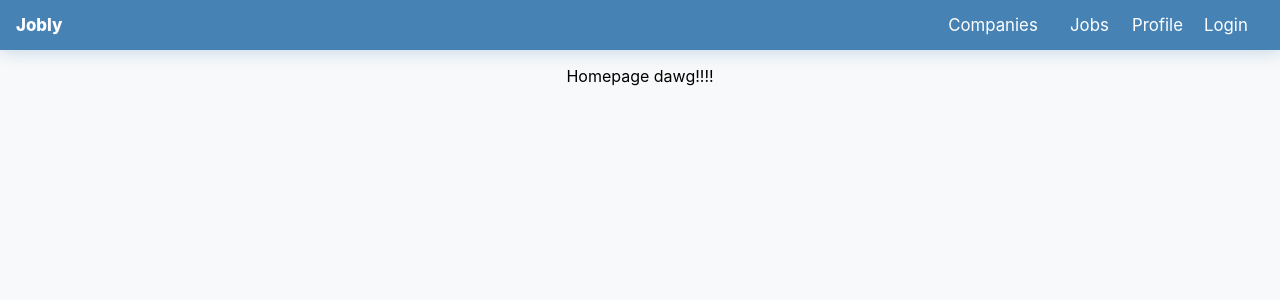
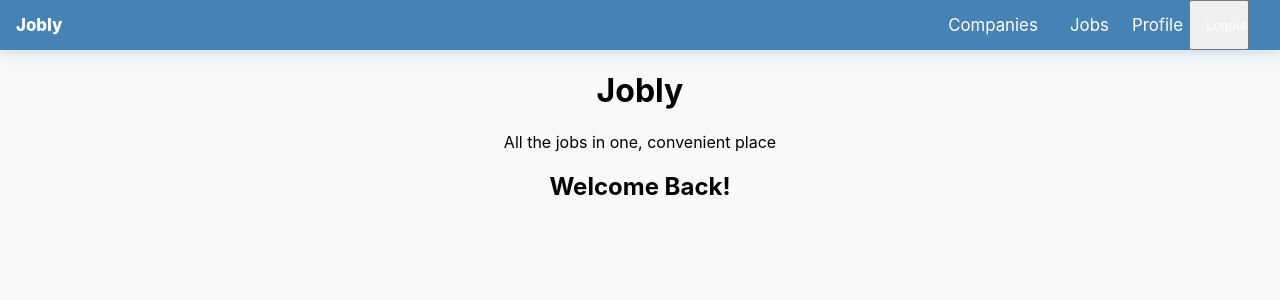
Before and after one commit to wongco/react-jobly, a React (Create React App) app: page / in a window 1280 px wide. Shown: the top 300 px of the page. Built offline with nearby package versions, Linux system fonts and the light colour scheme; sample sign-in values are in the browser's storage.

Commit message:
Protected Route implemented

```diff
--- a/src/AuthForm.js
+++ b/src/AuthForm.js
@@ -1,6 +1,6 @@
 import React, { Component } from 'react';
 import { Redirect } from 'react-router-dom';
-import styled from 'styled-components';
+// import styled from 'styled-components';
 import JoblyApi from './JoblyApi';
 
 class AuthForm extends Component {
@@ -32,6 +32,7 @@ class AuthForm extends Component {
   async handleSubmit(evt) {
     evt.preventDefault();
     const { fields, signup } = this.state;
+    // Extracting userDetails from the state fields array into an API-ready object
     const userDetails = fields.reduce((last, curr) => {
       last[curr.name] = curr.value;
       return last;
@@ -51,25 +52,24 @@ class AuthForm extends Component {
         );
       }
 
-      if (apiResponse.token) {
-        localStorage.setItem('token', JSON.stringify(apiResponse.token));
-        localStorage.setItem('username', JSON.stringify(username));
-        this.setState({ success: true });
-        // May need to move this.props.submit to componentWillUnmount
-        this.props.submit({ username, token: apiResponse.token });
-      }
+      //   Store token. Otherwise the error will be caught
+      localStorage.setItem('token', JSON.stringify(apiResponse.token));
+      this.props.submit({ username, token: apiResponse.token });
+      this.props.history.replace('/jobs');
     } catch (err) {
       this.setState({ error: err });
     }
   }
 
+  //   Toggles whether to display signup or login forms
   toggleMode() {
     this.setState(currState => ({ signup: !currState.signup }));
   }
 
   renderFields() {
     const { fields, signup } = this.state;
-    const length = signup ? Infinity : 2;
+    const length = signup ? fields.length : 2;
+    // Decide between rendering just username/password and everything else
     return fields.slice(0, length).map(obj => {
       const { name, value, type } = obj;
       return (
@@ -88,9 +88,7 @@ class AuthForm extends Component {
   }
 
   render() {
-    const display = this.state.success ? (
-      <Redirect to="/" />
-    ) : (
+    return (
       <div>
         <div>
           <button disabled={!this.state.signup} onClick={this.toggleMode}>
@@ -104,10 +102,9 @@ class AuthForm extends Component {
           {this.renderFields()}
           <button>Submit</button>
         </form>
-        {this.state.error.length ? <div>{this.state.error}</div> : null}
+        {this.state.error.length && <div>{this.state.error}</div>}
       </div>
     );
-    return <div>{display}</div>;
   }
 }
 
--- /dev/null
+++ b/src/HomePage.js
@@ -0,0 +1,22 @@
+import React, { Component } from 'react';
+import { Link } from 'react-router-dom';
+
+class HomePage extends Component {
+  render() {
+    return (
+      <div>
+        <h1>Jobly</h1>
+        <p>All the jobs in one, convenient place</p>
+        {this.props.token ? (
+          <h2>Welcome Back!</h2>
+        ) : (
+          <Link to="/login">
+            <button>Log in</button>
+          </Link>
+        )}
+      </div>
+    );
+  }
+}
+
+export default HomePage;
--- a/src/NavBar.js
+++ b/src/NavBar.js
@@ -1,6 +1,6 @@
 import React, { Component } from 'react';
 import styled from 'styled-components';
-import { NavLink } from 'react-router-dom';
+import { NavLink, withRouter } from 'react-router-dom';
 
 const StyledNav = styled.nav`
   height: 50px;
@@ -39,6 +39,27 @@ const StyledNavLink = styled(NavLink)`
   }
 `;
 
+const StyledLogoutButton = styled.button`
+  display: flex;
+  justify-content: space-around;
+  align-items: center;
+  box-sizing: border-box;
+  padding: 0px 15px;
+  margin: 0px 1px;
+  color: white;
+  font-weight: 400;
+  height: 100%;
+  width: 60px;
+
+  &:hover {
+    background-color: gray;
+  }
+
+  &.active {
+    font-weight: 800;
+  }
+`;
+
 const StyledCompanyLink = styled(StyledNavLink)`
   width: 120px;
 `;
@@ -53,12 +74,19 @@ const StyledLoginLink = styled(StyledNavLink)`
 `;
 
 class Navbar extends Component {
+  constructor(props) {
+    super(props);
+    this.handleLogout = this.handleLogout.bind(this);
+  }
+
+  handleLogout() {
+    this.props.logout();
+    // Access to history is granted by the withRouter export
+    this.props.history.push('/');
+  }
+
   render() {
-    return (
-      <StyledNav>
-        <StyledNavLink exact to="/">
-          Jobly
-        </StyledNavLink>
+    const display = this.props.token ? (
       <StyledRouteLinkContainer>
         <StyledCompanyLink exact to="/companies">
           Companies
@@ -69,10 +97,24 @@ class Navbar extends Component {
         <StyledProfileLink exact to="/profile">
           Profile
         </StyledProfileLink>
+        <StyledLogoutButton onClick={this.handleLogout}>
+          Logout
+        </StyledLogoutButton>
+      </StyledRouteLinkContainer>
+    ) : (
+      <StyledRouteLinkContainer>
         <StyledLoginLink exact to="/login">
           Login
         </StyledLoginLink>
       </StyledRouteLinkContainer>
+    );
+
+    return (
+      <StyledNav>
+        <StyledNavLink exact to="/">
+          Jobly
+        </StyledNavLink>
+        {display}
       </StyledNav>
     );
   }
@@ -82,6 +124,8 @@ class Navbar extends Component {
 
 Navbar.propTypes = {};
 
-Navbar.defaultProps = {};
+Navbar.defaultProps = {
+  token: ''
+};
 
-export default Navbar;
+export default withRouter(Navbar);
--- a/src/Routes.js
+++ b/src/Routes.js
@@ -1,30 +1,51 @@
 import React, { Component } from 'react';
-import { Switch, Route } from 'react-router-dom';
+import { Switch, Route, Redirect } from 'react-router-dom';
 import Navbar from './NavBar';
 import ResourceList from './ResourceList';
 import CompanyDetail from './CompanyDetail';
 import AuthForm from './AuthForm';
+import HomePage from './HomePage';
 // import JoblyApi from './JoblyApi';
 // import styled from 'styled-components';
 
 // import Company from './Company';
 
+// JSX including ProtectedRoute must be given spread props
+class ProtectedRoute extends Component {
+  render() {
+    if (this.props.token) {
+      return <Route {...this.props} />;
+    }
+    return <Redirect to="/" />;
+  }
+}
+
 class Routes extends Component {
   constructor(props) {
     super(props);
     this.state = {
-      username: '',
       token: ''
     };
     this.getCompanyHandle = this.getCompanyHandle.bind(this);
     this.authFormSubmit = this.authFormSubmit.bind(this);
+    this.logout = this.logout.bind(this);
+    this.renderHomePage = this.renderHomePage.bind(this);
+    this.renderLoginPage = this.renderLoginPage.bind(this);
+    this.renderProfilePage = this.renderProfilePage.bind(this);
+    this.renderCompaniesPage = this.renderCompaniesPage.bind(this);
+    this.rendCompDetail = this.rendCompDetail.bind(this);
+    this.renderJobDetail = this.renderJobDetail.bind(this);
   }
 
   componentDidMount() {
     const token = JSON.parse(localStorage.getItem('token'));
-    const username = JSON.parse(localStorage.getItem('username'));
 
-    this.setState({ username, token });
+    this.setState({ token });
+  }
+
+  logout() {
+    localStorage.clear();
+    this.setState({ token: '' });
   }
 
   authFormSubmit(authDetails) {
@@ -35,39 +56,71 @@ class Routes extends Component {
     return match.params.handle;
   }
 
+  renderHomePage() {
+    return <HomePage token={this.state.token} />;
+  }
+
+  renderLoginPage() {
+    return <AuthForm submit={this.authFormSubmit} />;
+  }
+
+  renderProfilePage() {
+    return <p>Route Profieeeeeeeee</p>;
+  }
+
+  renderCompaniesPage(props) {
+    return <ResourceList resourceType="companies" />;
+  }
+
+  rendCompDetail(props) {
+    return <CompanyDetail handle={this.getCompanyHandle(props)} />;
+  }
+
+  renderJobDetail(props) {
+    return <ResourceList resourceType="jobs" />;
+  }
+
   render() {
+    const { token } = this.state;
     return (
       <div>
-        <Navbar />
+        <Navbar logout={this.logout} token={token} />
         <Switch>
-          <Route exact path="/" render={() => <p>Homepage dawg!!!!</p>} />
-          <Route
+          <ProtectedRoute
+            token={token}
+            exact
+            path="/"
+            render={this.renderHomePage}
+          />
+          <ProtectedRoute
+            token={token}
             exact
             path="/login"
-            render={() => <AuthForm submit={this.authFormSubmit} />}
+            render={this.renderLoginPage}
           />
-          <Route
+          <ProtectedRoute
+            token={token}
             exact
             path="/profile"
-            render={() => <p>Route Profieeeeeeeee</p>}
+            render={this.renderProfilePage}
           />
-          <Route
+          <ProtectedRoute
+            token={token}
             exact
             path="/companies"
-            render={props => <ResourceList resourceType="companies" />}
+            render={this.renderCompaniesPage}
           />
-          <Route
+          <ProtectedRoute
+            token={token}
             exact
             path="/companies/:handle"
-            render={props => (
-              <CompanyDetail handle={this.getCompanyHandle(props)} />
-            )}
+            render={this.rendCompDetail}
           />
-          <Route
+          <ProtectedRoute
+            token={token}
             exact
-            id="jobs"
             path="/jobs"
-            render={props => <ResourceList resourceType="jobs" />}
+            render={this.renderJobDetail}
           />
         </Switch>
       </div>
```
Lines whose indentation alone changed are shown as unchanged.
